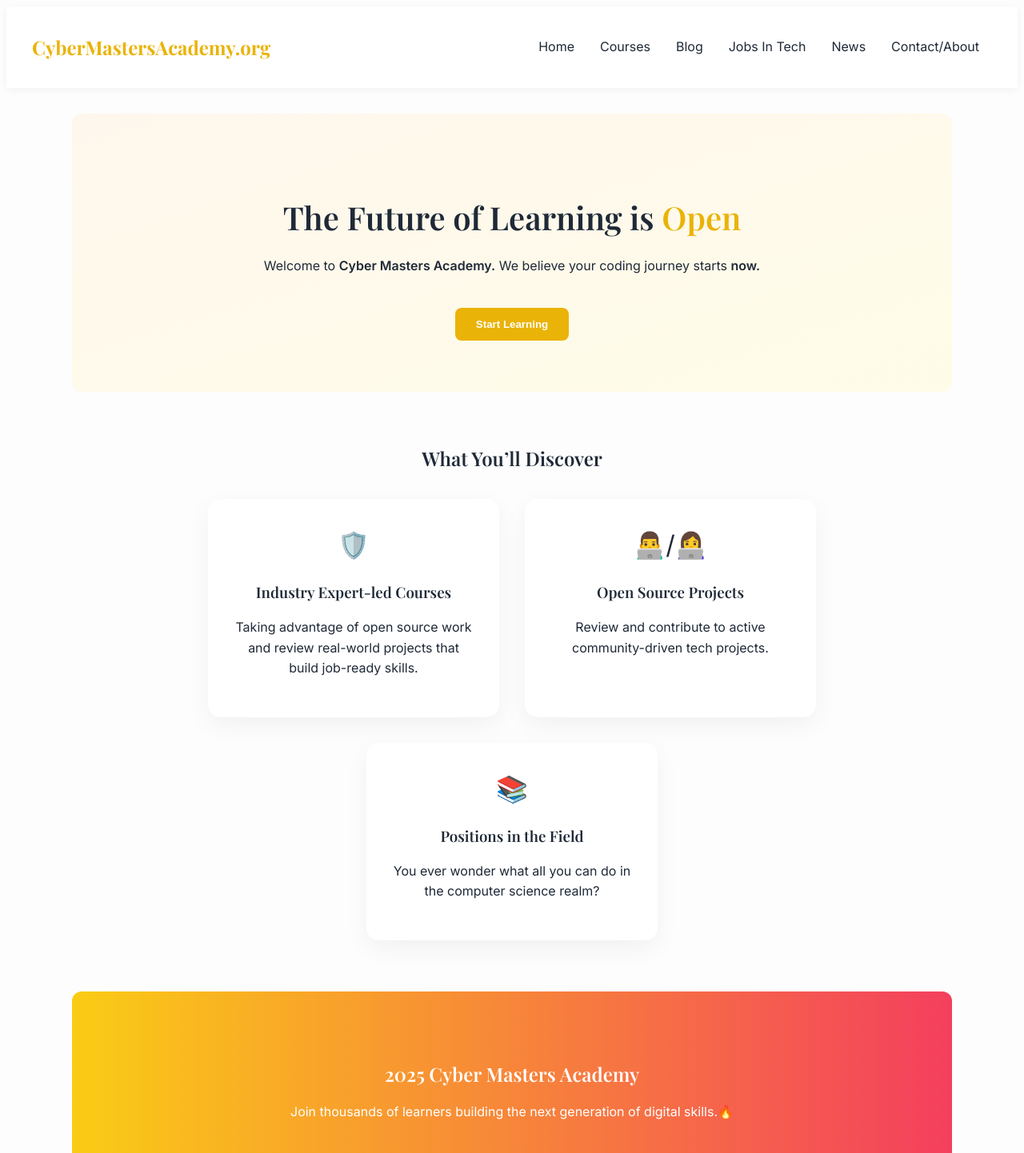
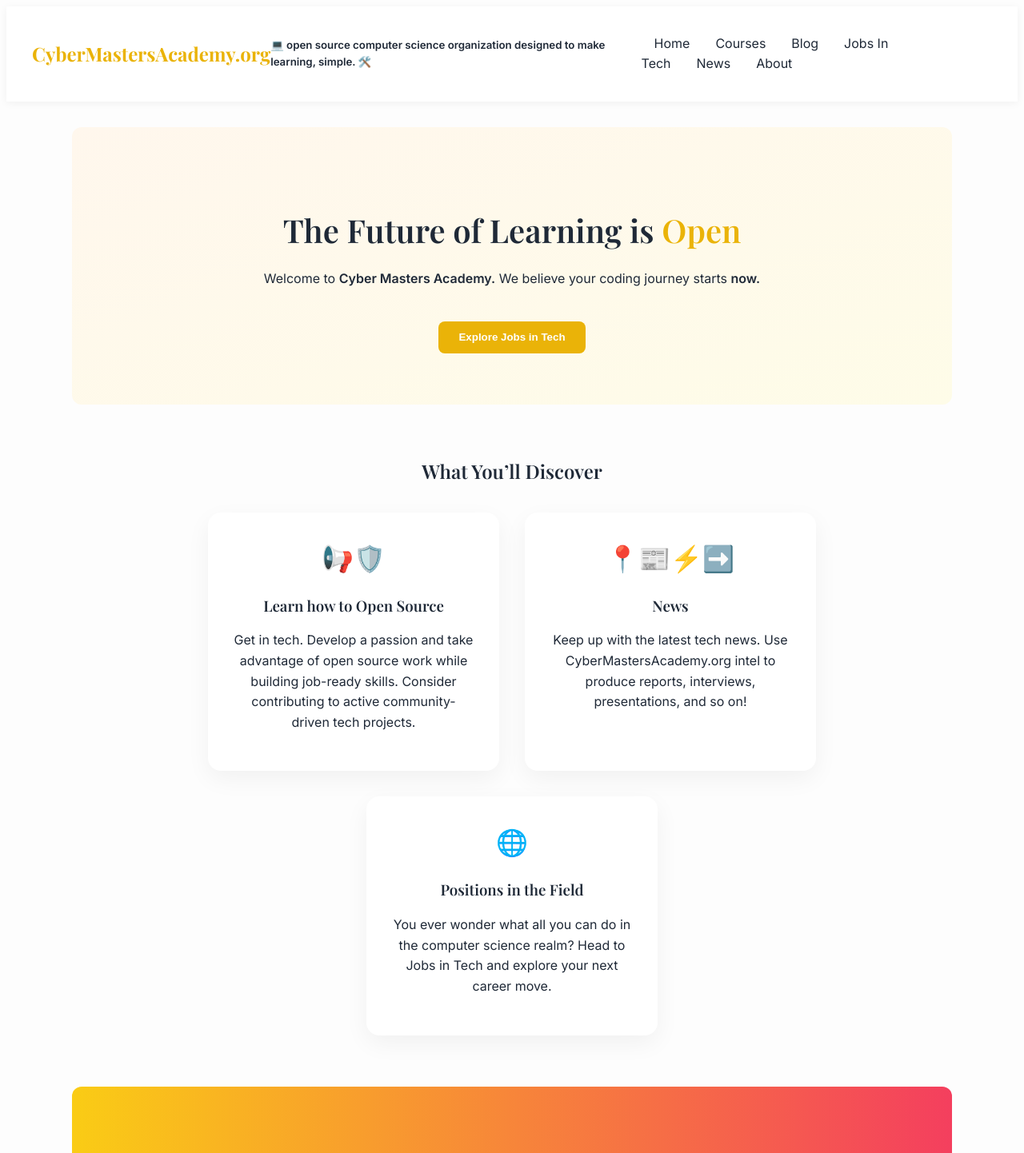
Before and after one commit to shannatobf/cybermastersacademy.org, a React (Vite) app: page / in a window 1280 px wide. Shown: the top 1442 px of the page at 80% size. Built offline with nearby package versions, Linux system fonts and the light colour scheme.

Commit message:
Modifications and enhancements to overall website. Added website logo to project for open source work

```diff
--- a/src/App.jsx
+++ b/src/App.jsx
@@ -4,6 +4,7 @@
 import Courses from './Courses';
 import JobsInTech from './JobsInTech';
 import News from './News';
+import logoImage from './cma_logo.jpg'; // import logo
 
 function Home() {
   return (
@@ -14,7 +15,7 @@
         <p>
           Welcome to <strong>Cyber Masters Academy.</strong> We believe your coding journey starts <strong>now.</strong>
         </p>
-        <button className="cta-button">Start Learning</button>
+        <button className="cta-button">Explore Jobs in Tech</button>
       </section>
 
       {/* Features */}
@@ -22,45 +23,48 @@
         <h2>What You’ll Discover</h2>
         <div className="cards">
           <div className="card">
-            <div className="icon">🛡️</div>
-            <h3>Industry Expert-led Courses</h3>
-            <p>Taking advantage of open source work and review real-world projects that build job-ready skills.</p>
+            <div className="icon">📢🛡️ </div>
+            <h3>Learn how to Open Source</h3>
+            <p>Get in tech. Develop a passion and take advantage of open source work while building job-ready skills.  Consider contributing to active community-driven tech projects.</p>
           </div>
           <div className="card">
-            <div className="icon">👨‍💻/👩‍💻</div>
-            <h3>Open Source Projects</h3>
-            <p>Review and contribute to active community-driven tech projects.</p>
+            <div className="icon">📍📰⚡➡️</div>
+            <h3>News</h3>
+            <p>Keep up with the latest tech news. Use CyberMastersAcademy.org intel to produce reports, interviews, presentations, and so on!</p>
           </div>
           <div className="card">
-            <div className="icon">📚</div>
+            <div className="icon">🌐</div>
             <h3>Positions in the Field</h3>
-            <p>You ever wonder what all you can do in the computer science realm? </p>
+            <p>You ever wonder what all you can do in the computer science realm? Head to Jobs in Tech and explore your next career move.</p>
           </div>
         </div>
       </section>
 
-      {/* CTA */}
+      {/* FOOTER SECTION */}
       <section className="footer-cta">
+      <button className="cta-button dark">Explore Courses</button>
         <h2>2025 Cyber Masters Academy </h2>
-        <p>Join thousands of learners building the next generation of digital skills.🔥</p>
-        <button className="cta-button dark">Explore Courses</button>
+        <p>🚨 Join thousands of learners building the next generation of digital skills.</p>
+        <h6>2025 All copyrights reserved. | CyberMastersAcademy.org </h6>
       </section>
     </div>
   );
 }
 
+/* HEADER SECTION */
 export default function App() {
   return (
     <Router>
       <header className="navbar">
-        <h1 className="logo">CyberMastersAcademy.org</h1>
+        <h1 className="logo">CyberMastersAcademy.org </h1>
+        <h5>💻 open source computer science organization designed to make learning, simple. 🛠️  </h5>
         <nav>
           <Link to="/">Home</Link>
           <Link to="/courses">Courses</Link>
           <Link to="/blog">Blog</Link>
           <Link to="/JobsInTech">Jobs In Tech</Link>
           <Link to="/news">News</Link>
-          <Link to="/contact">Contact/About</Link>
+          <Link to="/contact">About</Link>
         </nav>
       </header>
 
--- a/src/Blog.jsx
+++ b/src/Blog.jsx
@@ -77,7 +77,7 @@
         </section>
 
         <section className="blog-submission">
-          <h2 className="section-title">✍️ Submit Your Blog Post</h2>
+          <h2 className="section-title">✍️ Submit Your Questions!</h2>
           {submitted ? (
             <p className="submission-message">✅ Blog Post Submitted for Approval!</p>
           ) : (
```
Also changed, not shown: src/cma_logo.jpg (added).
